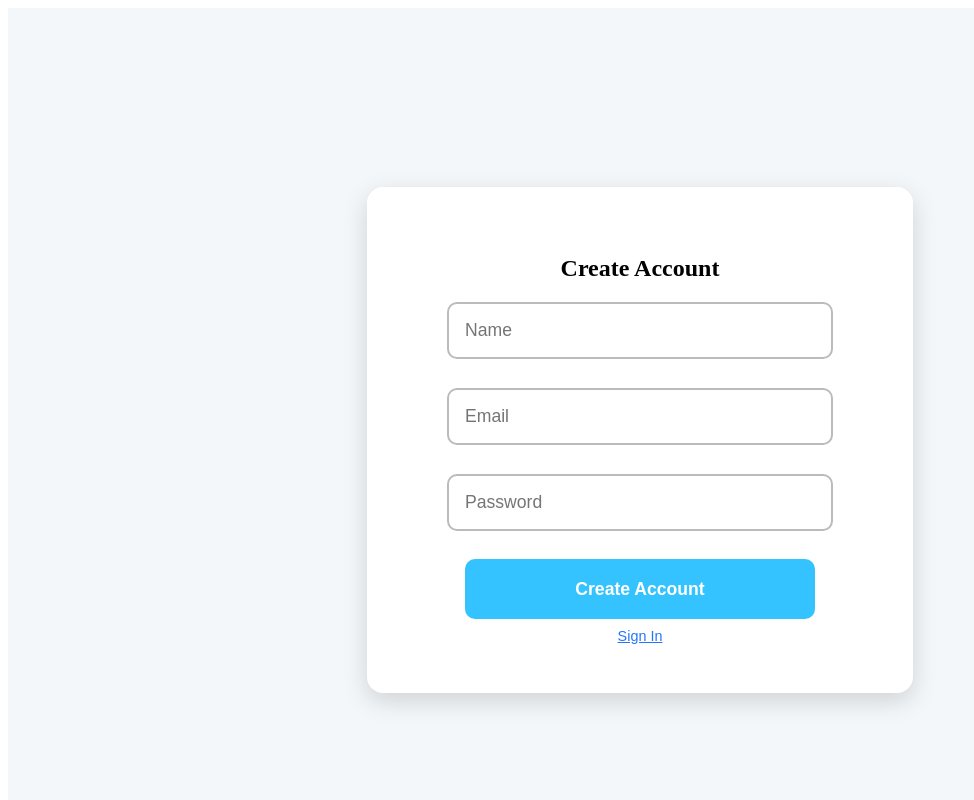
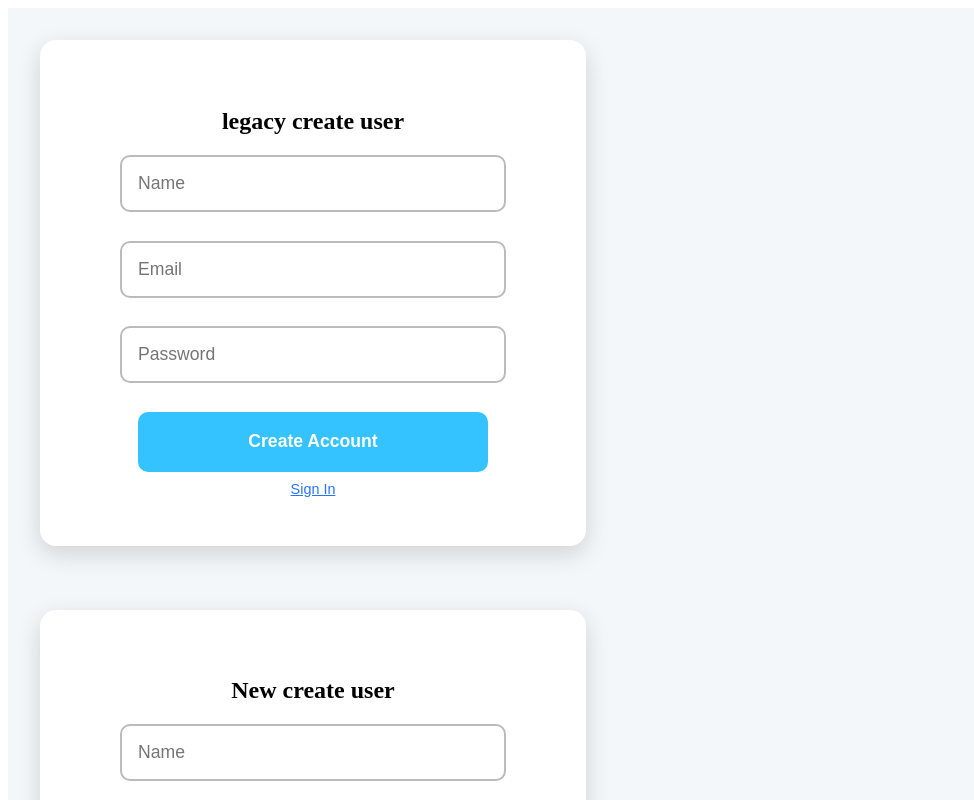
Before and after one commit to wculkin/app_demo, a React (Create React App) app in the folder base_template/: page /createuser in a window 1280 px wide. Shown: the top 800 px of the page, without its empty margins (0-974 px from the left). Built offline with nearby package versions, Linux system fonts and the light colour scheme.

Commit message:
adding a createuser page to support a legacy and new createUser

```diff
--- a/base_template/src/App.tsx
+++ b/base_template/src/App.tsx
@@ -8,13 +8,14 @@ import ForgotPassword from "./components/ForgotPassword";
 import CreateUser from "./components/CreateUser";
 import * as ROUTES from './constants/routes';
 import Admin from "./components/Admin";
+import CreateUserPage from "./pages/CreateUserPage";
 
 function App() {
   return (
     <Router>
         <Routes>
             <Route  path={ROUTES.LANDING} element={<SignIn/>} />
-            <Route  path={ROUTES.CREATE_USER} element={<CreateUser/>} />
+            <Route  path={ROUTES.CREATE_USER} element={<CreateUserPage/>} />
             <Route  path={ROUTES.SIGN_IN} element={<SignIn/>} />
             <Route  path={ROUTES.FORGOT_PASSWORD} element={<ForgotPassword/>} />
             <Route  path={ROUTES.ADMIN} element={<Admin/>} />
--- a/base_template/src/components/CreateUser/CreateUser.css
+++ b/base_template/src/components/CreateUser/CreateUser.css
@@ -1,12 +1,12 @@
-/* CreateUser.css */
-
 .create-user-container {
   display: flex;
   justify-content: center;
-  align-items: center;
-  min-height: 100vh;
+  align-items: flex-start;
+  flex-direction: column;
+  max-height: 100vh;
   background-color: #f4f7fa;
   padding: 2rem;
+  gap: 2rem;
 }
 
 .create-user-form {
--- a/base_template/src/components/CreateUser/CreateUser.tsx
+++ b/base_template/src/components/CreateUser/CreateUser.tsx
@@ -1,7 +1,12 @@
 import React, { useState } from "react";
-import "./CreateUser.css"; // Import the custom CSS file
+import "./CreateUser.css";
 
-const CreateUser: React.FC = () => {
+
+export type CreateUserProps = {
+  formTitle: string
+
+};
+const CreateUser: React.FC<CreateUserProps> = ({formTitle}) => {
   const [email, setEmail] = useState("");
   const [password, setPassword] = useState("");
   const [name, setName] = useState("");
@@ -9,7 +14,7 @@ const CreateUser: React.FC = () => {
   return (
     <div className="create-user-container">
       <div className="create-user-form">
-        <h2>Create Account</h2>
+        <h2>{formTitle}</h2>
 
         <div className="form-group">
           <input
--- /dev/null
+++ b/base_template/src/pages/CreateUserPage/CreateUserPage.tsx
@@ -0,0 +1,13 @@
+import React from "react";
+import CreateUser from "../../components/CreateUser";
+
+const CreateUserPage: React.FC = () => {
+
+  return (
+      <>
+        <CreateUser formTitle={"legacy create user"}/>
+        <CreateUser formTitle={"New create user"}/>
+      </>
+  );
+};
+export default CreateUserPage;
--- /dev/null
+++ b/base_template/src/pages/CreateUserPage/index.tsx
@@ -0,0 +1,4 @@
+import CreateUserPage from "./CreateUserPage";
+
+
+export default CreateUserPage;
```
